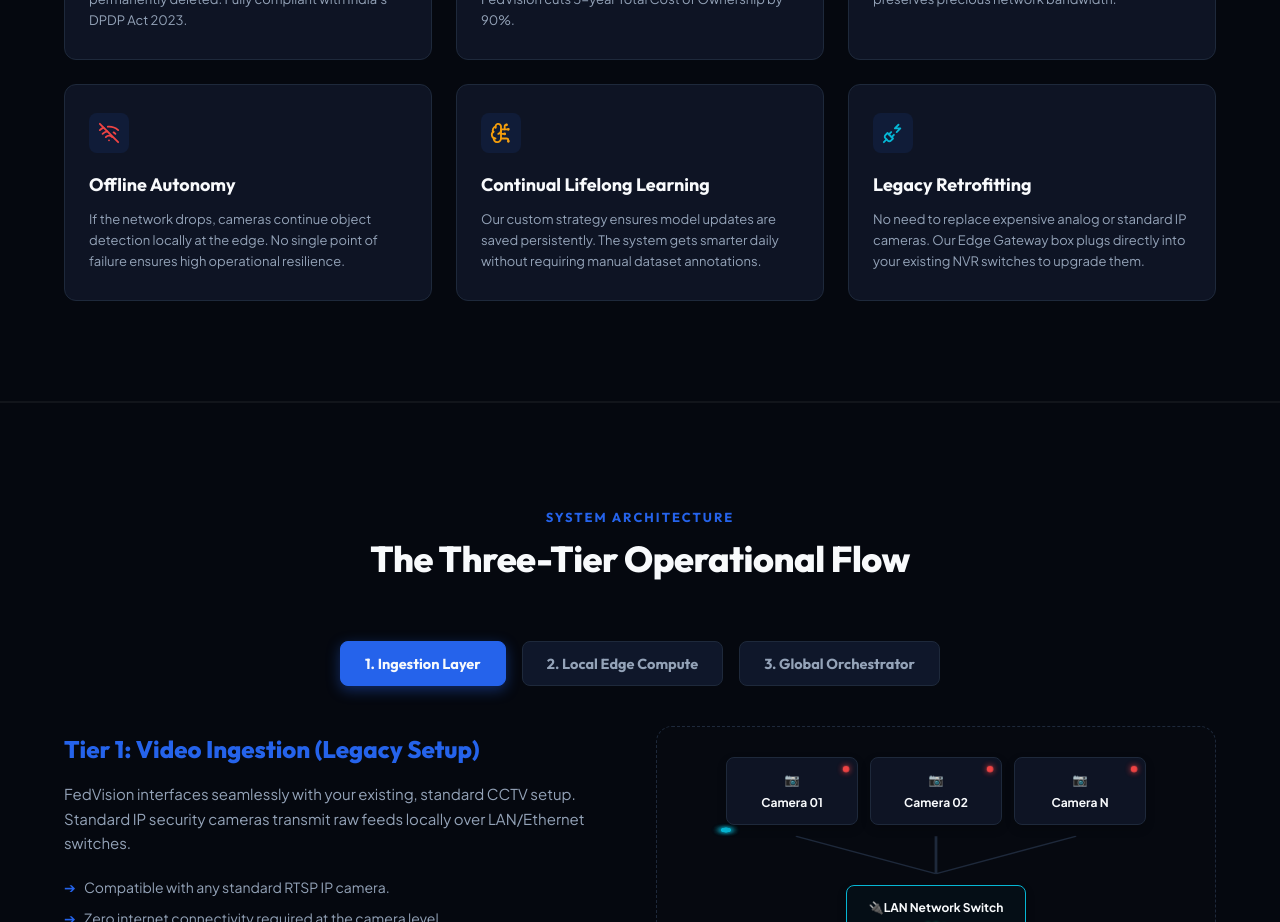
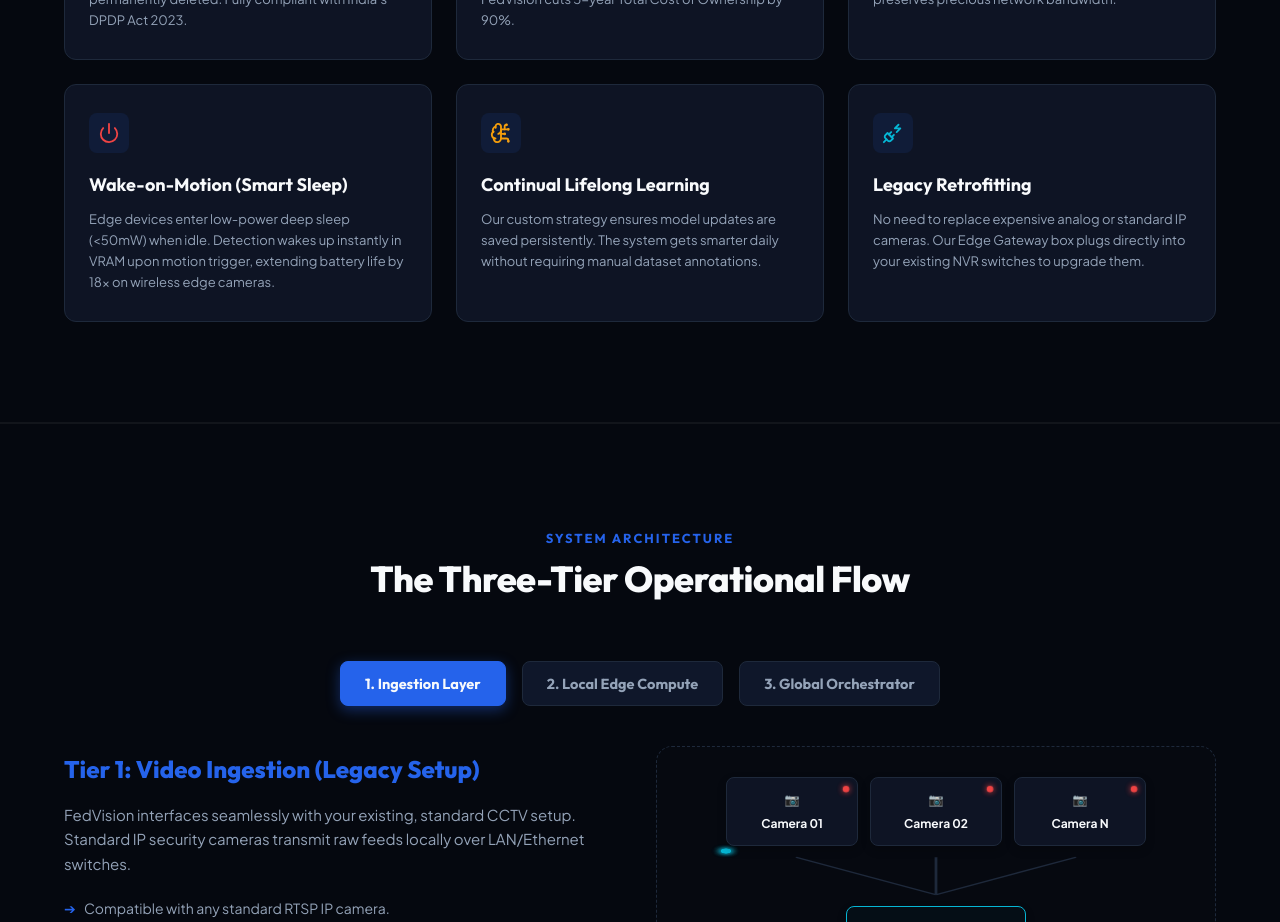
Before and after one commit to bs-bhadauria/fedvision-frontend, a React (Vite) app: page / in a window 1280 px wide. Shown: the part 1120-2042 px from the top of the page. Built offline with nearby package versions, Linux system fonts and the light colour scheme.

Commit message:
Integrate Wake-on-Motion battery extension feature to Features and Telemetry dashboard

```diff
--- a/src/components/Features.jsx
+++ b/src/components/Features.jsx
@@ -1,7 +1,7 @@
 import React from 'react';
 import { motion } from 'framer-motion';
 // Humne premium Lucide icons import kar liye hain
-import { ShieldCheck, Banknote, Radio, WifiOff, BrainCircuit, PlugZap } from 'lucide-react';
+import { ShieldCheck, Banknote, Radio, BrainCircuit, PlugZap, Power } from 'lucide-react';
 
 const Features = () => {
   // Scroll animation variants
@@ -36,9 +36,9 @@
       desc: "Designed to exploit high-speed, private 5G network slices. Exchanging lightweight weights (~10MB) preserves precious network bandwidth."
     },
     {
-      icon: <WifiOff size={22} color="#ef4444" />,
-      title: "Offline Autonomy",
-      desc: "If the network drops, cameras continue object detection locally at the edge. No single point of failure ensures high operational resilience."
+      icon: <Power size={22} color="#ef4444" />,
+      title: "Wake-on-Motion (Smart Sleep)",
+      desc: "Edge devices enter low-power deep sleep (<50mW) when idle. Detection wakes up instantly in VRAM upon motion trigger, extending battery life by 18x on wireless edge cameras."
     },
     {
       icon: <BrainCircuit size={22} color="#f59e0b" />,
--- a/src/components/Metrics.jsx
+++ b/src/components/Metrics.jsx
@@ -1,6 +1,6 @@
 import React, { useState, useEffect } from 'react';
 import { motion, AnimatePresence } from 'framer-motion';
-import { Activity, Cpu, ShieldCheck, Zap, BarChart3, HardDrive, ArrowUpRight, Play, Pause, RotateCcw } from 'lucide-react';
+import { Activity, Cpu, ShieldCheck, Zap, BarChart3, HardDrive, ArrowUpRight, Play, Pause, RotateCcw, BatteryCharging } from 'lucide-react';
 
 const benchmarkRoundsData = [
   { round: 0, label: 'Round 0 (Initial)', mAP: 99.71, precision: 91.24, recall: 99.13, time: 1.05, status: 'Initial Baseline' },
@@ -18,7 +18,7 @@
 
 const hardwareTelemetry = [
   { metric: 'Bandwidth Saved', value: '99.96%', desc: '10MB weights vs continuous 4K video stream', icon: Zap, color: '#10b981' },
-  { metric: 'Compilation Speed', value: '410s / epoch', desc: '48% faster via CUDA Graph caching & VRAM pooling', icon: Cpu, color: '#3b82f6' },
+  { metric: 'Battery Extension', value: '18x Longer', desc: 'Auto-sleep down to <50mW when idle; wakes on motion trigger', icon: BatteryCharging, color: '#3b82f6' },
   { metric: 'Hot-Swap Latency', value: '<50 ms', desc: 'Zero downtime model replacement on live edge cameras', icon: Activity, color: '#8b5cf6' },
   { metric: 'Privacy Compliance', value: '100%', desc: 'DPDP & GDPR compliant (Zero raw video transfer)', icon: ShieldCheck, color: '#ec4899' }
 ];
```
